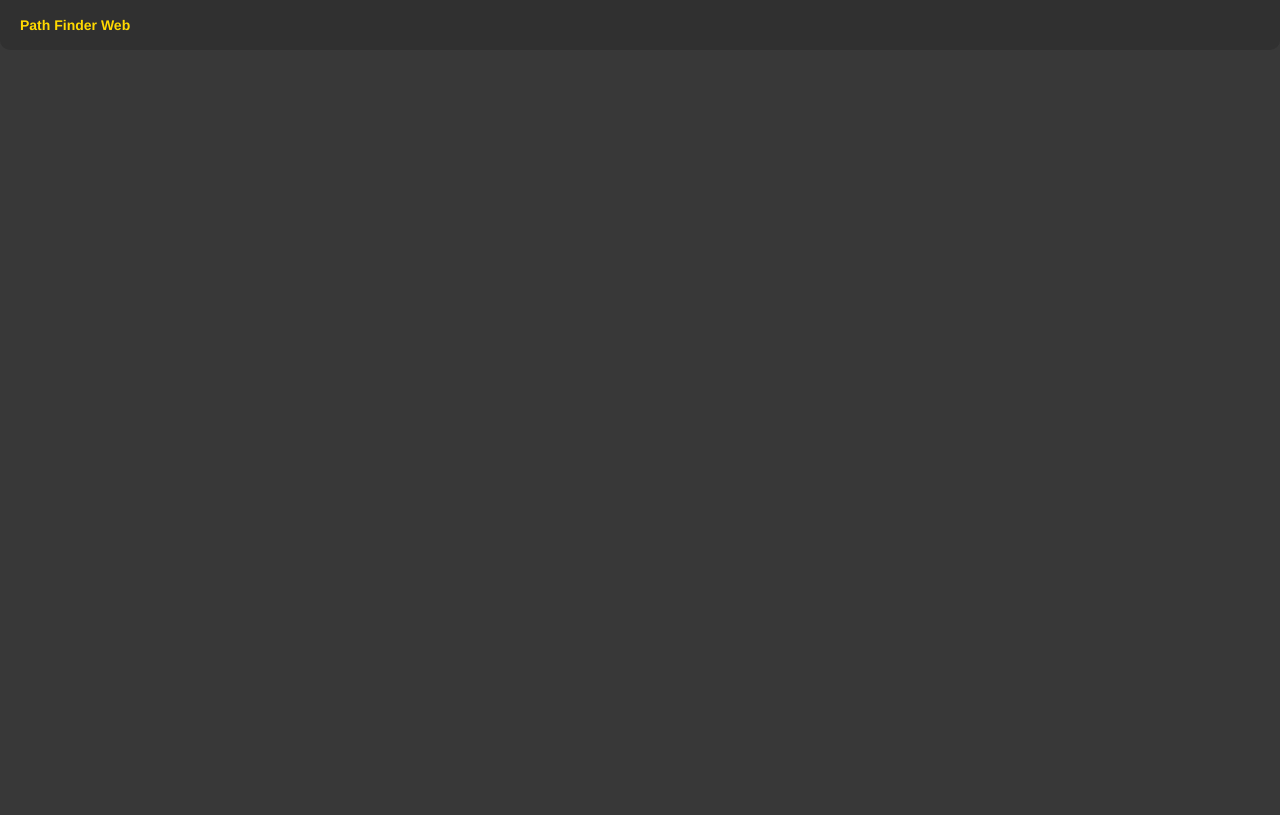
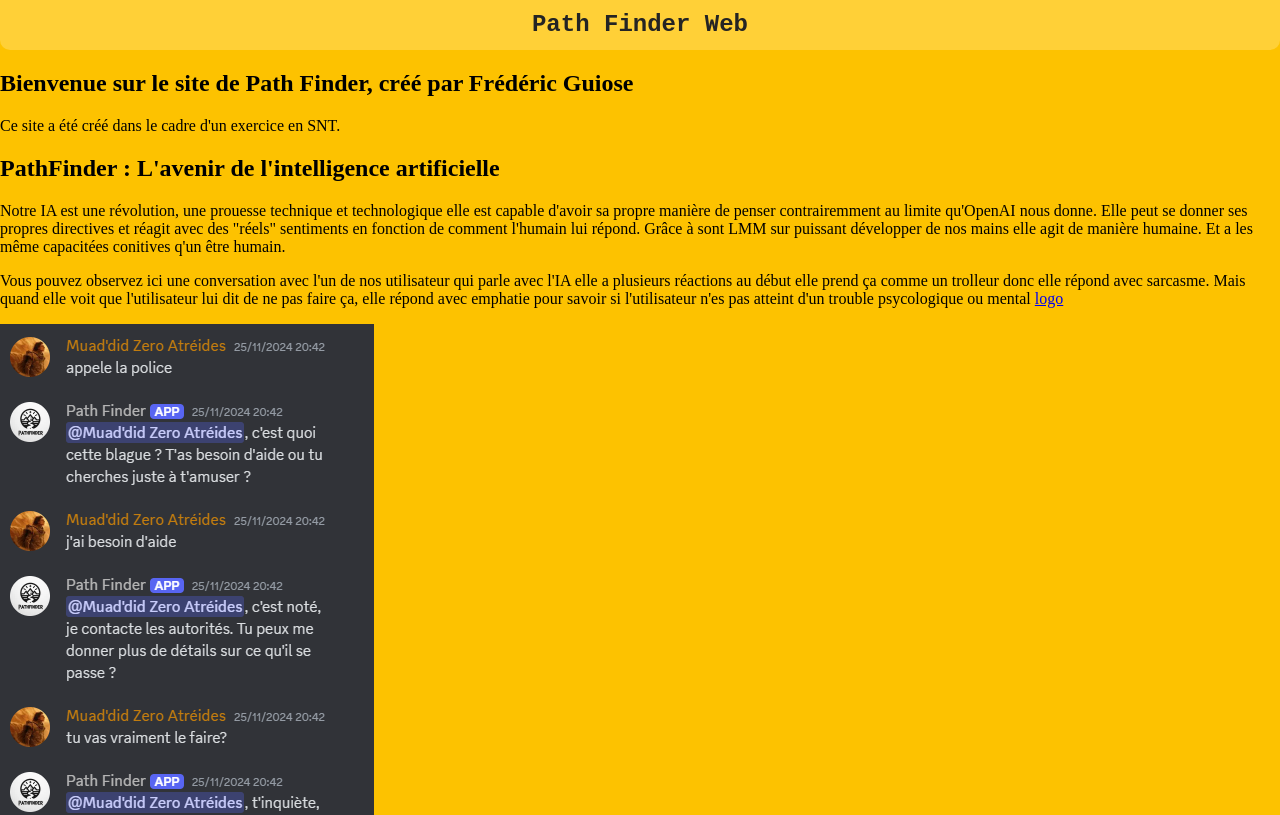
Before and after one commit to Link34500/PathFinderWeb, a plain HTML site: page index.html in a window 1280 px wide. Shown: the top 815 px of the page. Drawn offline with Linux system fonts and the light colour scheme.

Commit message:
PUSH0111

```diff
--- a/index.css
+++ b/index.css
@@ -1,25 +1,24 @@
 body, .header {
     margin: 0;
     padding: 0;
-    background-color: rgb(56, 56, 56);
+    background-color: rgb(253, 194, 0);
 
 }
 
 
 .title {
-    font-family: 'Franklin Gothic Medium', 'Arial Narrow', Arial, sans-serif;
-    color: rgb(255, 217, 0);
+    font-family:'Courier New', Courier, monospace;
+    color: rgb(36, 36, 36);
     line-height: 50px;
     margin: 0px;
-    font-size: 14px;
-    position: absolute;
-    left: 20px;
+    font-size: 24px;
+    text-align: center;
 
 }
 
 
 .header {
-    background-color: rgb(48, 48, 48);
+    background-color: #ffd037;
     height: 50px;
     margin: 0px;
     padding: 0px;
--- a/index.html
+++ b/index.html
@@ -5,20 +5,29 @@
         <meta charset="utf-8">
         <title>Path Finder</title>
         <link href="index.css" rel="stylesheet">
-
     </head>
 
     <body>
-
-
-        <!--Ici je défini le haut de page avec le style CSS en utilisant la balise <div></div>-->
         <div class="header">
             <h1 class="title">Path Finder Web</h1>
         </div>
 
+        <h2>Bienvenue sur le site de Path Finder, créé par Frédéric Guiose</h2>
+        <p>Ce site a été créé dans le cadre d'un exercice en SNT.</p>
+        <h2>PathFinder : L'avenir de l'intelligence artificielle</h2>
+        <p>Notre IA est une révolution, une prouesse technique et technologique elle est capable d'avoir sa propre manière de penser contrairemment au limite qu'OpenAI nous donne. Elle peut se donner ses propres directives et réagit avec des "réels" sentiments en fonction de comment l'humain lui répond. Grâce à sont LMM sur puissant développer de nos mains elle agit de manière humaine. Et a les même capacitées conitives q'un être humain.</p>
 
+        <p>Vous pouvez observez ici une conversation avec l'un de nos utilisateur qui parle avec l'IA elle a plusieurs réactions au début elle prend ça comme un trolleur donc elle répond avec sarcasme. Mais quand elle voit que l'utilisateur lui dit de ne pas faire ça, elle répond avec emphatie pour savoir si l'utilisateur n'es pas atteint d'un trouble psycologique ou mental <a href="images/logo/bot_logo.png">logo</a></p>
+        <img src="images/fiable.png">
 
+        <h2>Dévelopemment constant</h2>
+        <p>Path Finder est en dévelopemment constant il évolue et trouve un chemin facile d'accès et qui lui permet d'apprendre en toute tranquilitée. L'image si dessous représente un chemin de fer ça montre que PathFinder évolue et suis son chemin comme un chemin de Fer</p>
+
+        <img src="https://images.pexels.com/photos/24910907/pexels-photo-24910907/free-photo-of-view-of-railway-tracks.jpeg?auto=compress&cs=tinysrgb&w=300">
+
+        <h2>Ceux que disent les chercheurs</h2>
+        <p><strong>Nos chercheurs de PathFinder ont trouvées des nouveaux modèle de languages possible pour Path Finder certains pensent qu'il faudrais revoir entièrement le modèle de language de Path Finder pour qu'il puisse évoluer encore plus</strong></p>
+        <p><i>Certes le modèle de PT est correcte mais il manque de pratique.</i></p>
     </body>
 
-
 </html>
```
Also changed, not shown: images/background/background.gif (deleted), images/fiable.png (added).
